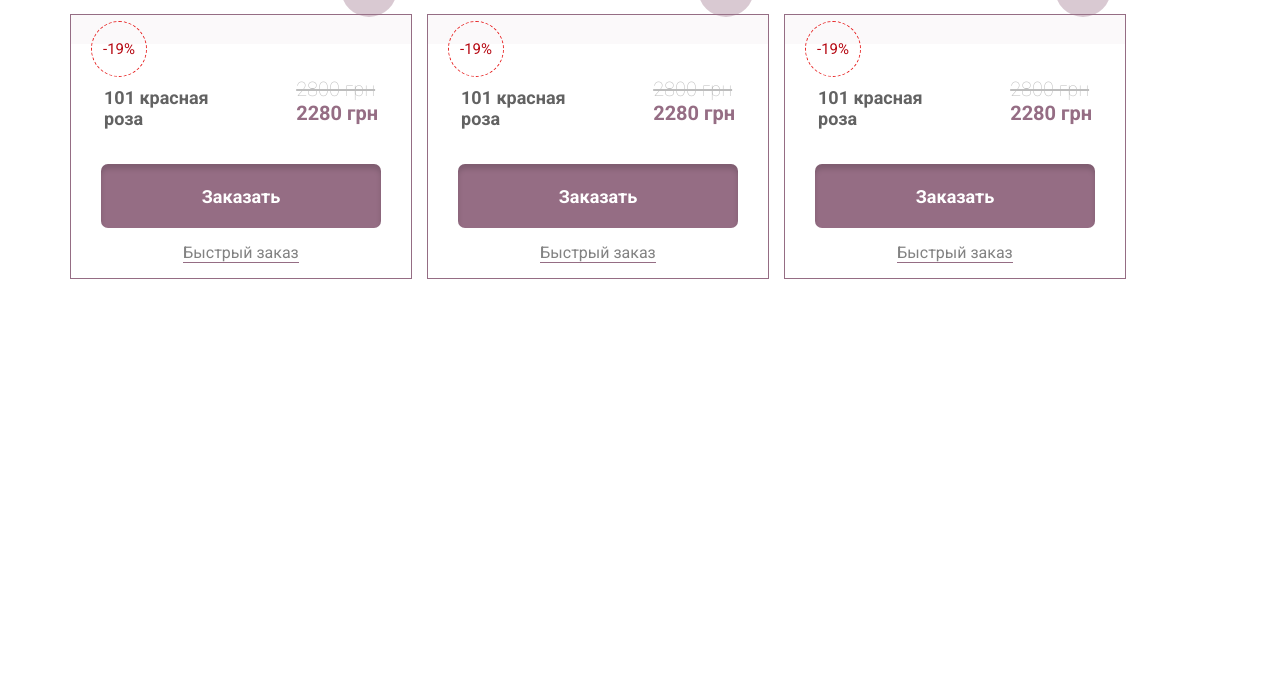
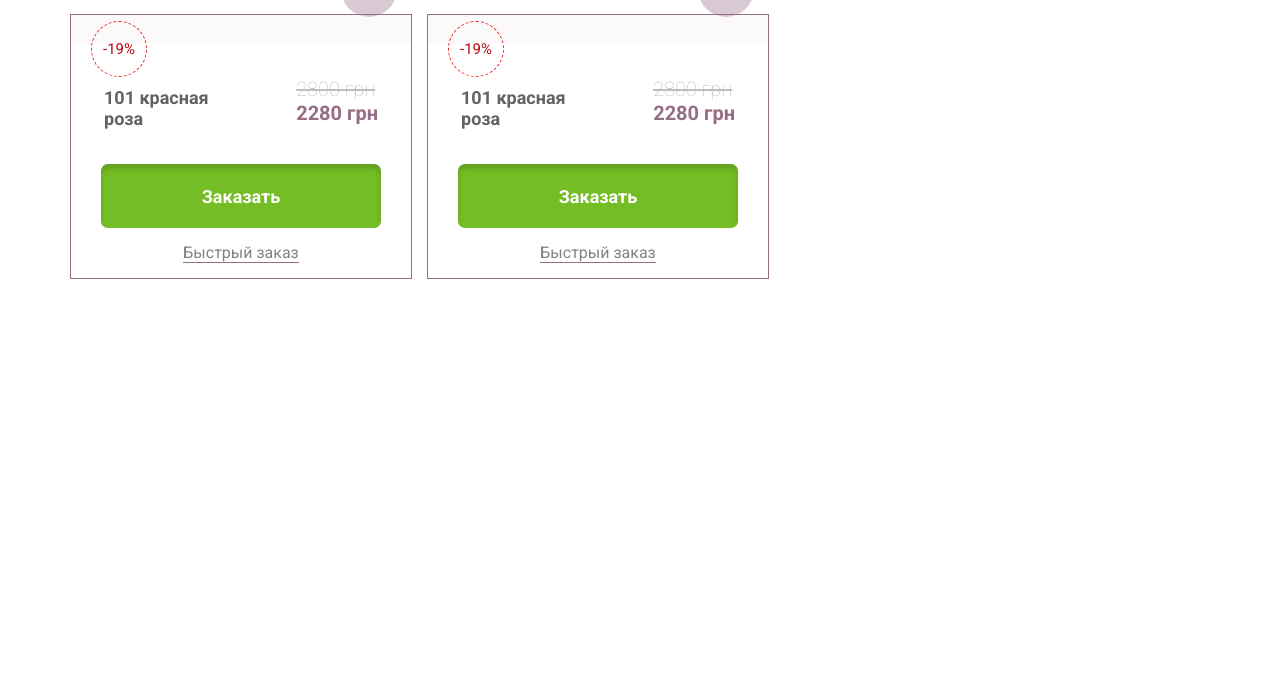
Before and after one commit to vanyapeev94/less_25, a plain HTML site: page index.html in a window 1280 px wide. Shown: the part 101-800 px from the top of the page. Drawn offline with Linux system fonts and the light colour scheme.

Commit message:
Изменил цвет кнопки и удалил 1 продукт

```diff
--- a/css/style.css
+++ b/css/style.css
@@ -60,7 +60,7 @@ body{
     flex-wrap: wrap;
 }
 .product-wrapper .add-to-cart{
-    background: #956D84;
+    background: #74bd24;
     box-shadow: inset 0px 5px 5px rgb(0 0 0 / 15%);
     border-radius: 7px;
     color: #fff;
--- a/index.html
+++ b/index.html
@@ -82,41 +82,6 @@
                 </div>
             </div>
 
-
-
-            <!--это блок одного товара-->
-            <div class="product-wrapper">
-                <!--делаем отдельный верхний кусок продукта-->
-                <div class="wrap-img">
-                    <!--Скидка-->
-                    <div class="sale">-19%</div>
-                    <!--кнопка добавить в избранное-->
-                    <div class="btn-favorite">
-                        <img src="images/ico-favorite.svg" alt="">
-                    </div>
-                    <!--изображение-->
-                    <div class="img-box">
-                        <img src="images/product-3.png" alt="">
-                    </div>
-                    <div class="sale-active">TOP</div>
-                </div>
-                <!--инфор. кусок связанный с кнопками, названием и ценой-->
-                <div class="prod-info">
-                    <!--информация-->
-                    <div class="wrap-info">
-                        <div class="name-prod">101 красная роза</div>
-                        <div class="price">
-                            <div class="old-price"><s>2800 грн</s></div>
-                            <div class="new-price">2280 грн</div>
-                        </div>
-                    </div>
-                    <!--кнопки-->
-                    <div class="wrap-btns">
-                        <div class="add-to-cart">Заказать</div>
-                        <div class="fast-order">Быстрый заказ</div>
-                    </div>
-                </div>
-            </div>
         </div>
     </secion>
 </body>
```
